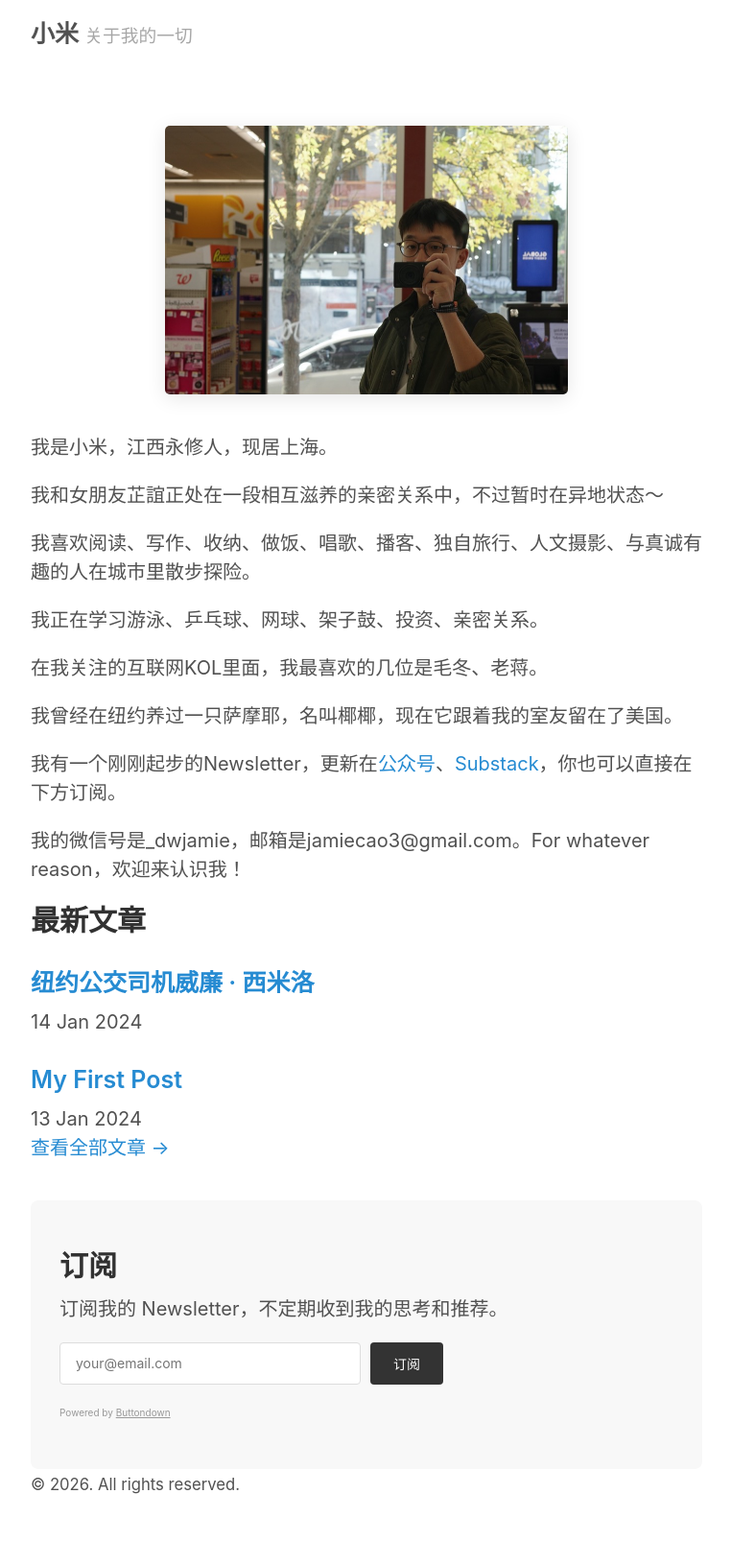
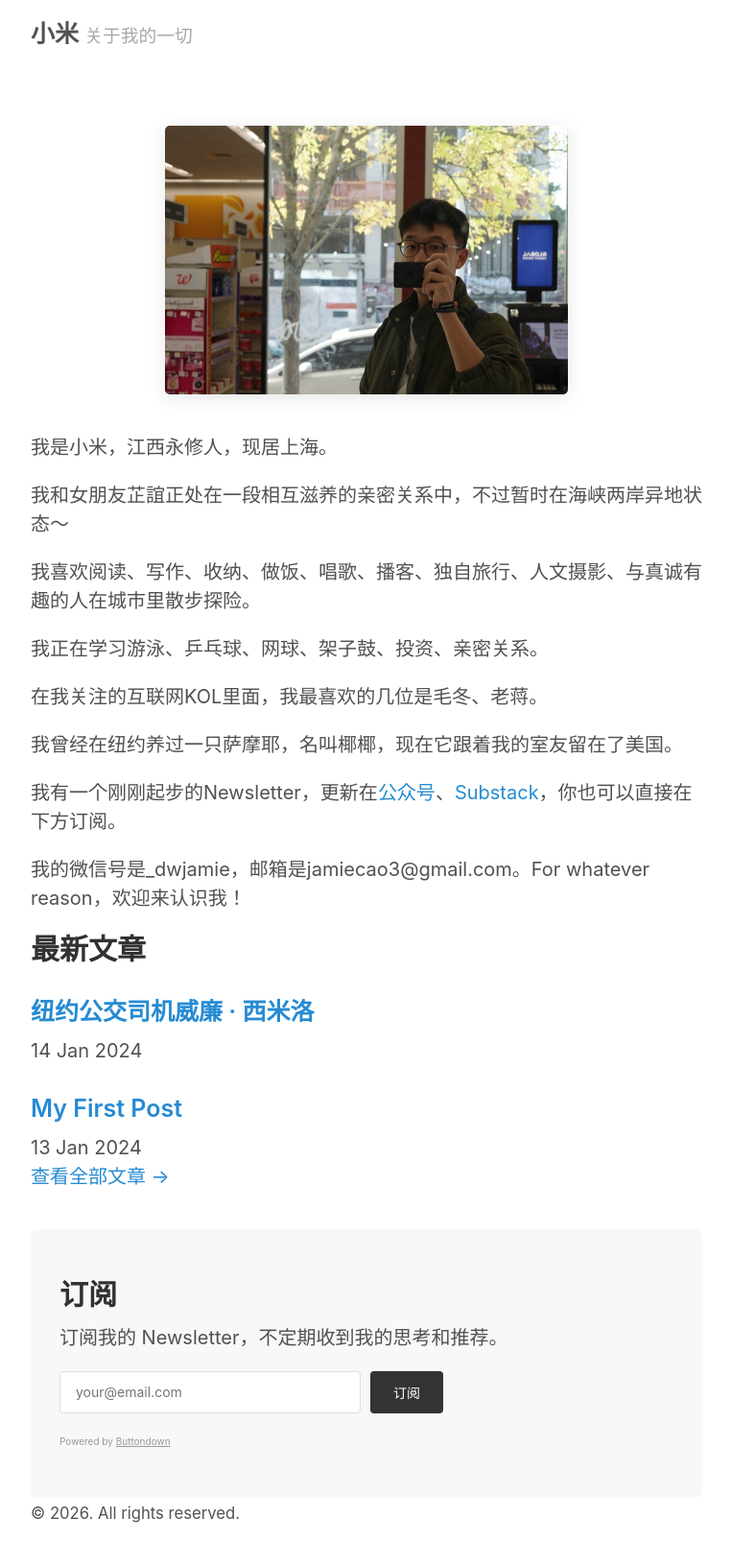
Before and after one commit to dwjamie/dwjamie.github.io, a Jekyll site: the page built from index.html, in a window 1280 px wide. Shown: the whole page at 96% size, without its empty margins (258-1020 px from the left). Built offline with Jekyll 4.4.1, drawn with Linux system fonts in a browser that asks for light colours; before the commit the page ends 1601 px from its top, so only the background shows below that.

Commit message:
Add 海峡两岸 to girlfriend description

```diff
--- a/index.html
+++ b/index.html
@@ -10,7 +10,7 @@ title: Home
 <div class="home-intro">
   <p>我是小米，江西永修人，现居上海。</p>
 
-  <p>我和女朋友芷誼正处在一段相互滋养的亲密关系中，不过暂时在异地状态～</p>
+  <p>我和女朋友芷誼正处在一段相互滋养的亲密关系中，不过暂时在海峡两岸异地状态～</p>
 
   <p>我喜欢阅读、写作、收纳、做饭、唱歌、播客、独自旅行、人文摄影、与真诚有趣的人在城市里散步探险。</p>
 
```
